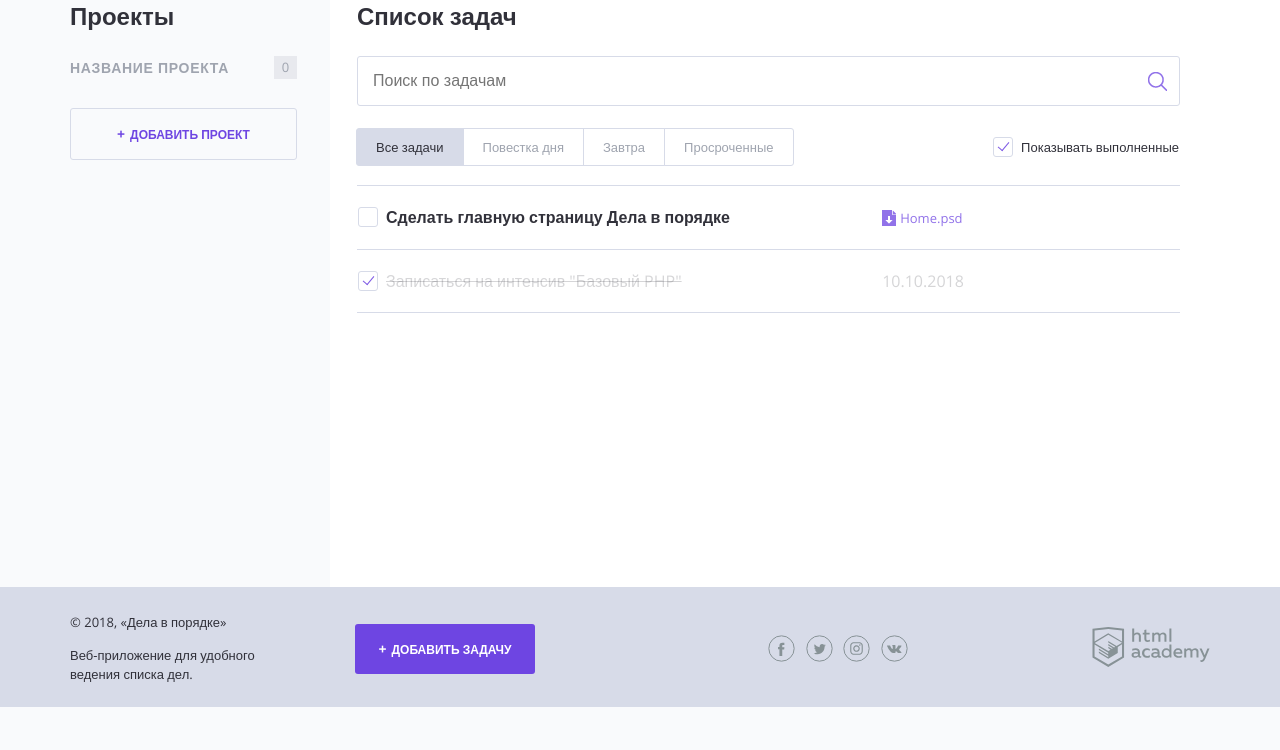
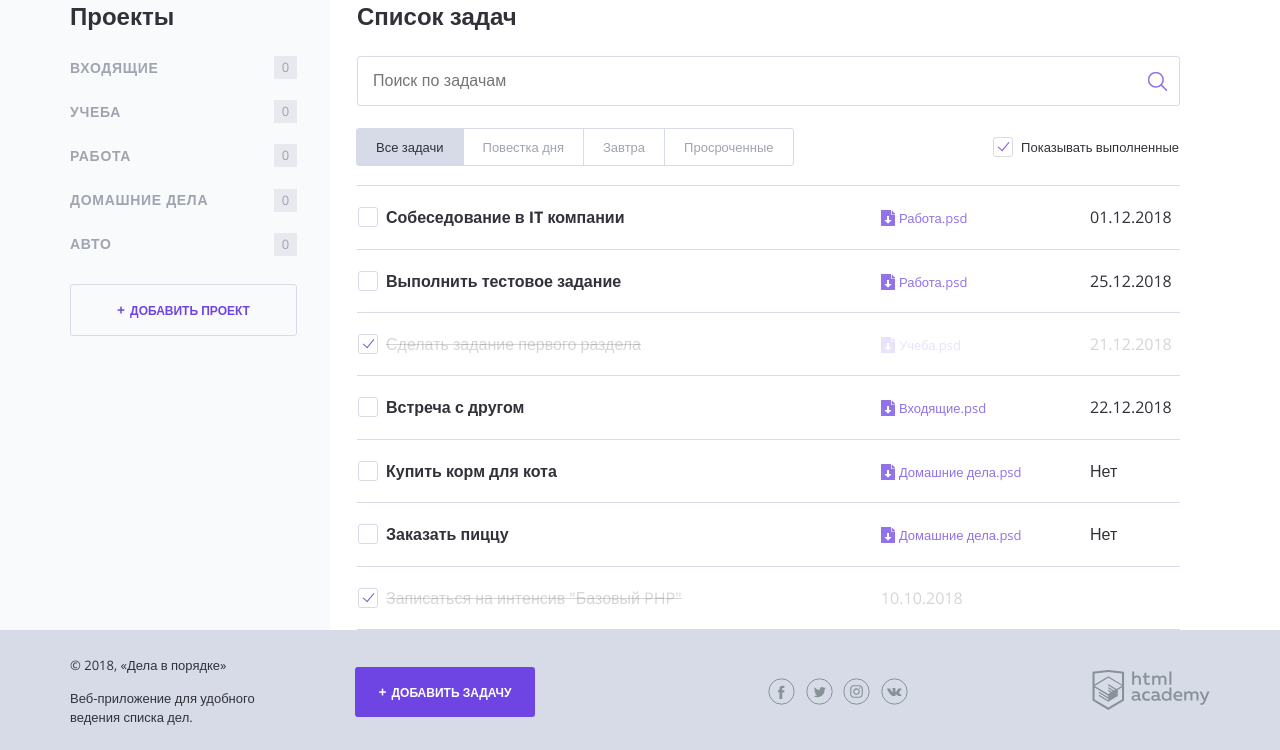
Before and after one commit to iashchuk/93555-doingsdone, a PHP site: page / in a window 1280 px wide. Shown: the part 93-843 px from the top of the page. Before the commit the page ends 800 px from the top, so only its background shows below. Run offline with PHP 8.4, Linux system fonts and the light colour scheme.

Commit message:
#Итерация по массивами. Добавляет решение

```diff
--- a/index.php
+++ b/index.php
@@ -1,6 +1,47 @@
 <?php
 // показывать или нет выполненные задачи
 $show_complete_tasks = rand(0, 1);
+$projects = ['Входящие', 'Учеба', 'Работа', 'Домашние дела', 'Авто'];
+$index = 0;
+$num_count = count($projects);
+$tasks = [
+    [
+    'name' => 'Собеседование в IT компании',
+    'date' => '01.12.2018',
+    'category' => 'Работа',
+    'isDone' => false
+    ],
+    [
+    'name' => 'Выполнить тестовое задание',
+    'date' => '25.12.2018',
+    'category' => 'Работа',
+    'isDone' => false
+    ],
+    [
+    'name' => 'Сделать задание первого раздела',
+    'date' => '21.12.2018',
+    'category' => 'Учеба',
+    'isDone' => true
+    ],
+    [
+    'name' => 'Встреча с другом',
+    'date' => '22.12.2018',
+    'category' => 'Входящие',
+    'isDone' => false
+    ],
+    [
+    'name' => 'Купить корм для кота',
+    'date' => 'Нет',
+    'category' => 'Домашние дела',
+    'isDone' => false
+    ],
+    [
+    'name' => 'Заказать пиццу',
+    'date' => 'Нет',
+    'category' => 'Домашние дела',
+    'isDone' => false
+    ]
+]
 ?>
 <!DOCTYPE html>
 <html lang="ru">
@@ -46,10 +87,13 @@ $show_complete_tasks = rand(0, 1);
 
                 <nav class="main-navigation">
                     <ul class="main-navigation__list">
+                        <?php while($index < $num_count): ?>
                         <li class="main-navigation__list-item">
-                            <a class="main-navigation__list-item-link" href="#">Название проекта</a>
+                            <a class="main-navigation__list-item-link" href="#"><?=$projects[$index];?></a>
                             <span class="main-navigation__list-item-count">0</span>
                         </li>
+                        <?php $index = $index + 1; ?>
+                        <?php endwhile; ?>
                     </ul>
                 </nav>
 
@@ -84,20 +128,25 @@ $show_complete_tasks = rand(0, 1);
                 </div>
 
                 <table class="tasks">
-                    <tr class="tasks__item task">
+                    <?php foreach ($tasks as $key => $item): ?>
+                    <?php if ($show_complete_tasks === 1 || !$item['isDone']): ?>
+                    <tr class="tasks__item task <?php if ($item['isDone']): ?>task--completed<?php endif; ?>">
                         <td class="task__select">
                             <label class="checkbox task__checkbox">
-                                <input class="checkbox__input visually-hidden task__checkbox" type="checkbox" value="1">
-                                <span class="checkbox__text">Сделать главную страницу Дела в порядке</span>
+                                <input class="checkbox__input visually-hidden task__checkbox" type="checkbox" value="1"
+                                <?php if ($item['isDone']): ?>checked<?php endif; ?>>
+                                <span class="checkbox__text"><?=$item['name']; ?></span>
                             </label>
                         </td>
 
                         <td class="task__file">
-                            <a class="download-link" href="#">Home.psd</a>
+                            <a class="download-link" href="#"><?=$item['category']; ?>.psd</a>
                         </td>
 
-                        <td class="task__date"></td>
+                        <td class="task__date"><?=$item['date']; ?></td>
                     </tr>
+                    <?php endif; ?>
+                    <?php endforeach; ?>
 
                     <?php if ($show_complete_tasks): ?>
                       <tr class="tasks__item task task--completed">
```
